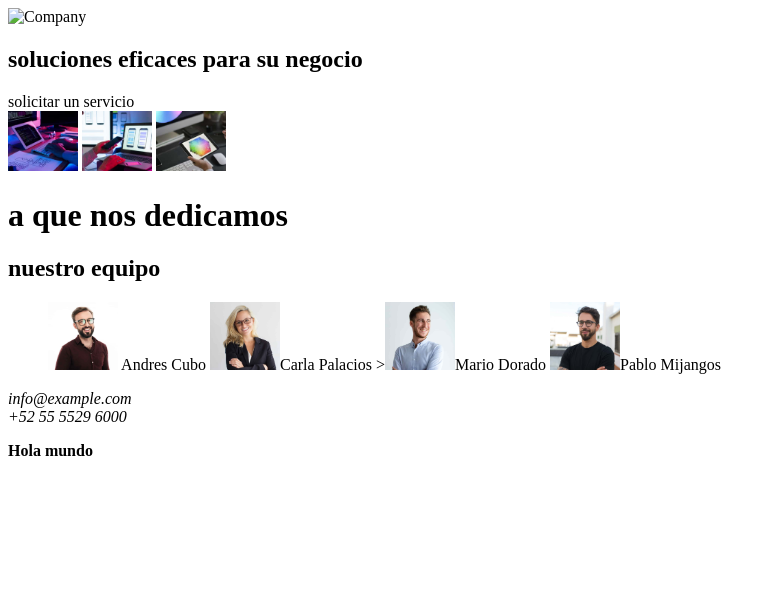
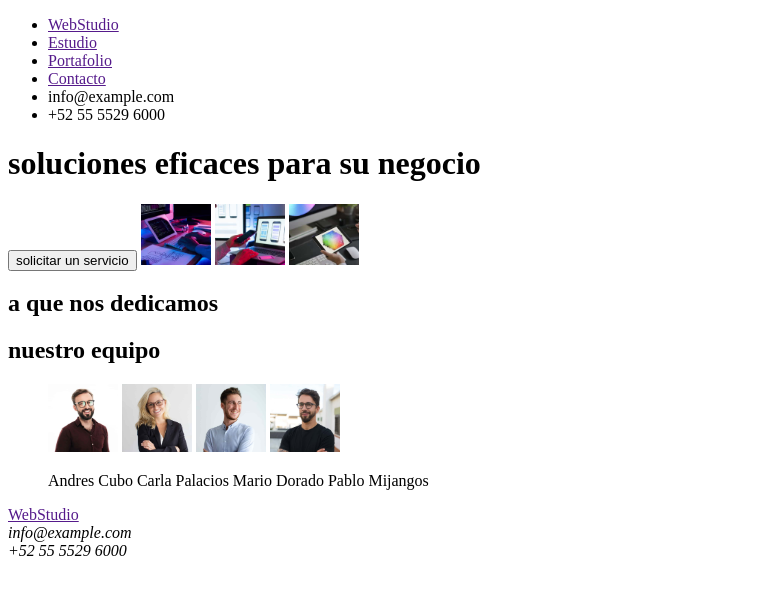
Before and after one commit to Diana1989-c/goit-markup-hw-01, a plain HTML site: page index.html in a window 1280 px wide. Shown: the whole page, without its empty margins (0-776 px from the left). Drawn offline with Linux system fonts and the light colour scheme.

Commit message:
modificaciones

```diff
--- a/css/styles.css
+++ /dev/null
@@ -1,3 +0,0 @@
-.frases {
-
-}
--- a/index.html
+++ b/index.html
@@ -1,45 +1,69 @@
 <!doctype html>
 <html>
   <head>
+    <link rel="stylesheet" type="text/css" href="css/styles.css">
     <title>Page title</title>
   </head>
   <body>
 
     <nav>
-      <img src="images/company-logo.png" alt="Company">
-    <h1 class="hello-world">soluciones eficaces para su negocio</h1>
-      <type="button">solicitar un servicio</type>
+      <ul>
+        <li>
+          <a href="">WebStudio</a>
+        </li>
+        <li>
+          <a href="">Estudio</a>
+        </li>
+        <li>
+          <a href="">Portafolio</a>
+        </li>
+        <li>
+          <a href="">Contacto</a>
+        </li>
+        <li>
+          info@example.com
+        </li>
+        <li>
+          +52 55 5529 6000
+        </li>
+      </ul>
+
+
+
     </nav>
 
-    <img src="images/imagen.jpg" width="70" alt"computadora">
+    <h1 class="hello-world">soluciones eficaces para su negocio</h1>
+    <button type="button">solicitar un servicio</button>
+
+    <img src="images/imagen.jpg" width="70" alt="computadora">
     <img src="images/imagen (1).jpg" width="70" alt="computadora celular">
     <img src="images/imagen (2).jpg" width="70" alt="RGB paleta de colores">
 
-    <h1>a que nos dedicamos</h1>
+    <section>
+      <h2>a que nos dedicamos</h2>
+    </section>
 
-    <h2>nuestro equipo</h2>
+    <section>
+      <h2>nuestro equipo</h2>
+    </section>
+
     <ul>
-      <il><img src="images/imagen (4).jpg" width="70" alt="diseñador de productos"> Andres Cubo</il>
-      <il><img src="images/imagen (1) (1).jpg" width="70" alt="desarrolladora Fronted">Carla Palacios</il>
-      <il>><img src="images/imagen (3) (1).jpg" width="70" alt="Marketing">Mario Dorado</il>
-      <il><img src="images/imagen (2) (1).jpg" width="70" alt="diseñador IU">Pablo Mijangos</il>
+      <il><img src="images/imagen (4).jpg" width="70" alt="diseñador de productos"> </il>
+      <il><img src="images/imagen (1) (1).jpg" width="70" alt="desarrolladora Fronted"></il>
+      <il><img src="images/imagen (3) (1).jpg" width="70" alt="Marketing"></il>
+      <il><img src="images/imagen (2) (1).jpg" width="70" alt="diseñador IU"></il>
     </ul>
+    <ul>
+      <il>Andres Cubo</il>
+      <il>Carla Palacios</il>
+      <il>Mario Dorado</il>
+      <il>Pablo Mijangos</il>
+    </ul>
+  </body>
 
+  <footer class="foot">
+    <a href="">WebStudio</a>
     <address>info@example.com</address>
     <address> +52 55 5529 6000</address>
-
-    <div class="frases">
-      <p>
-        <b>
-          Hola mundo
-        </b>
-      </p>
-    </div>
-
-  <main>
-  </main>
-
-  <footer>
   </footer>
-  </body>
 </html>
```
